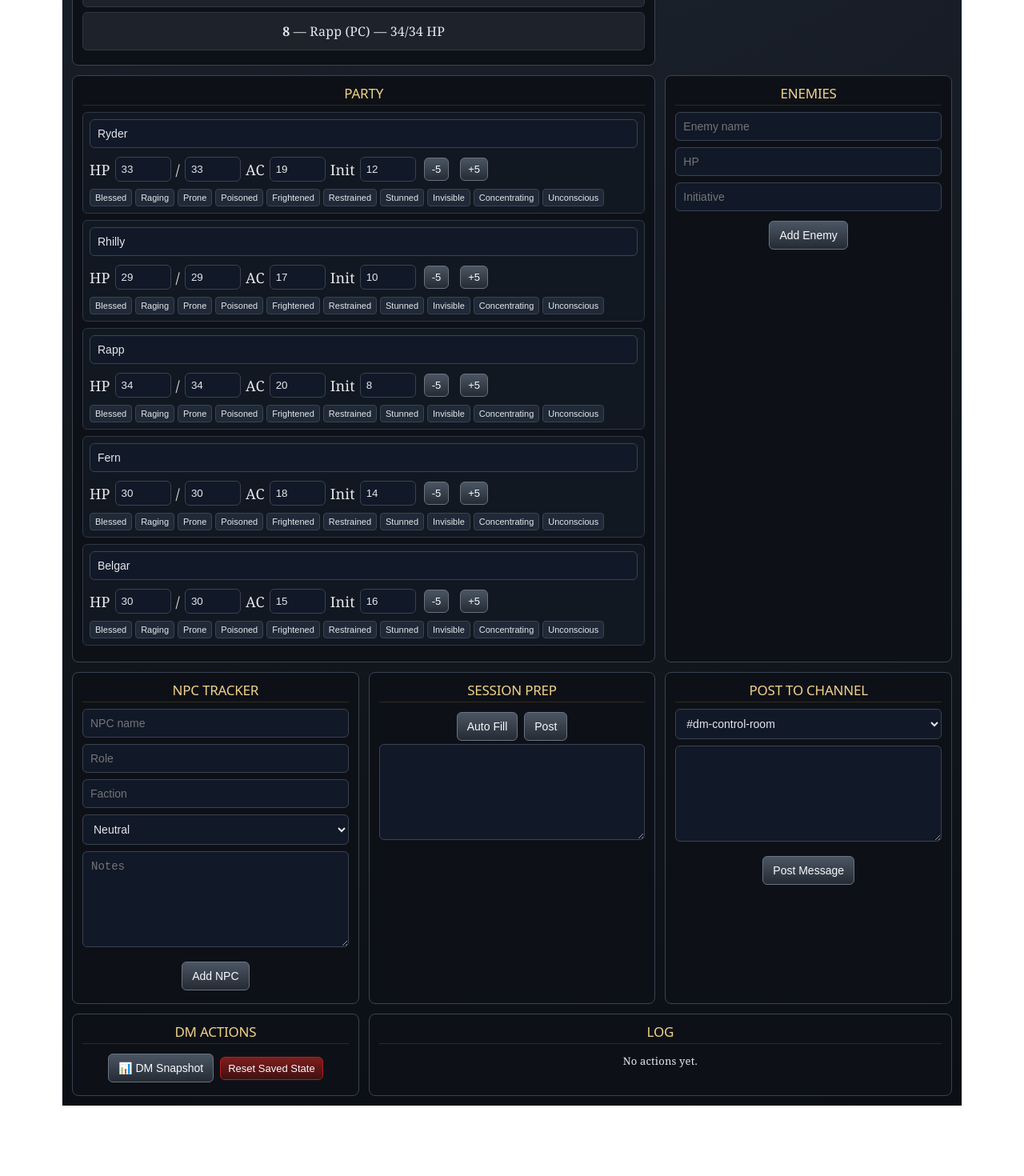
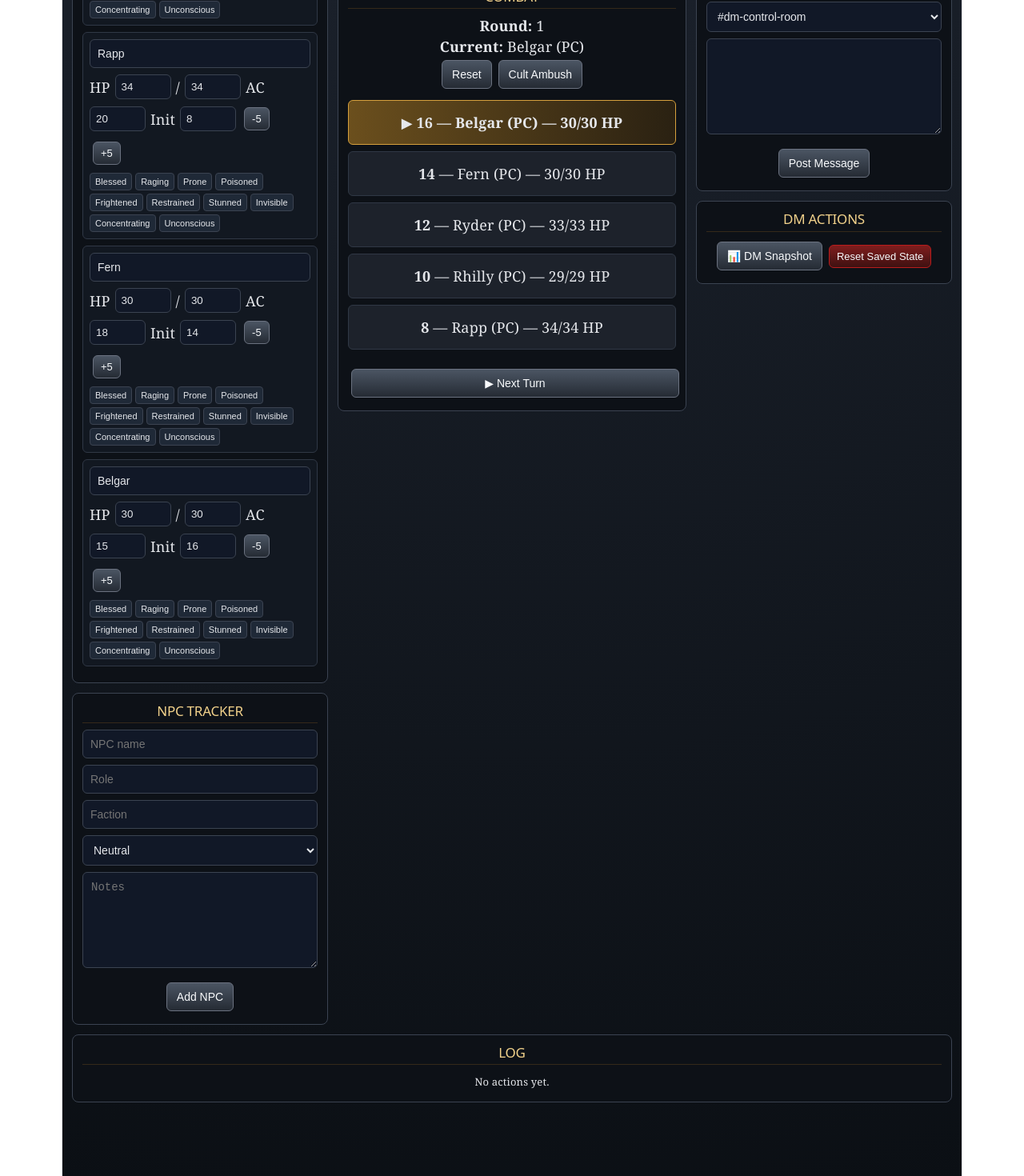
Before and after one commit to hahnfahn-web/greyhawk-console, a React (Vite) app: page / in a window 1280 px wide. Shown: the part 600-2070 px from the top of the page at 80% size. Before the commit the page ends 1982 px from the top, so only its background shows below. Built offline with nearby package versions, Linux system fonts and the light colour scheme.

Commit message:
UI fix: layout + log panel + NPC tracker + Discord fixes

```diff
--- a/src/App.jsx
+++ b/src/App.jsx
@@ -21,7 +21,22 @@ function loadSaved(key, fallback) {
   }
 }
 
+function useIsMobile() {
+  const [isMobile, setIsMobile] = useState(false);
+
+  useEffect(() => {
+    const check = () => setIsMobile(window.innerWidth < 900);
+    check();
+    window.addEventListener("resize", check);
+    return () => window.removeEventListener("resize", check);
+  }, []);
+
+  return isMobile;
+}
+
 export default function App() {
+  const isMobile = useIsMobile();
+
   const [log, setLog] = useState(() => loadSaved("log", []));
   const [bridgeUrl, setBridgeUrl] = useState(() => loadSaved("bridgeUrl", BRIDGE_DEFAULT));
   const [apiKey, setApiKey] = useState(() => loadSaved("apiKey", ""));
@@ -162,13 +177,11 @@ export default function App() {
 
   const updateEnemyHp = (id, amount) => {
     const enemy = enemies.find((e) => e.id === id);
-
     setEnemies((prev) =>
       prev.map((e) =>
         e.id === id ? { ...e, hp: clamp(e.hp + amount, 0, e.maxHp) } : e
       )
     );
-
     if (enemy) addLog(`${enemy.name} ${amount < 0 ? "takes" : "heals"} ${Math.abs(amount)} HP.`);
   };
 
@@ -180,18 +193,9 @@ export default function App() {
 
   const addNpc = () => {
     if (!npcForm.name.trim()) return;
-
     const npc = { id: Date.now(), ...npcForm, name: npcForm.name.trim() };
     setNpcs((prev) => [...prev, npc]);
-
-    setNpcForm({
-      name: "",
-      role: "",
-      faction: "",
-      attitude: "Neutral",
-      notes: "",
-    });
-
+    setNpcForm({ name: "", role: "", faction: "", attitude: "Neutral", notes: "" });
     addLog(`NPC added: ${npc.name}.`);
   };
 
@@ -211,9 +215,7 @@ export default function App() {
 
   const nextTurn = () => {
     if (!initiative.length) return;
-
     const next = turnIndex + 1;
-
     if (next >= initiative.length) {
       setTurnIndex(0);
       setRound((r) => r + 1);
@@ -296,11 +298,30 @@ Earth Node Progress: ${nodeProgress}%`;
     window.location.reload();
   };
 
+  const layoutStyle = isMobile ? mobileGridStyle : desktopGridStyle;
+
   return (
     <div style={pageStyle}>
       <h1 style={titleStyle}>Greyhawk Command Console v2</h1>
 
-      <main style={gridStyle}>
+      <main style={layoutStyle}>
+        <div style={leftColumnStyle}>
+          <PartyPanel
+            party={party}
+            updatePartyField={updatePartyField}
+            updatePartyHp={updatePartyHp}
+            toggleCondition={toggleCondition}
+          />
+          <NpcPanel
+            npcs={npcs}
+            npcForm={npcForm}
+            setNpcForm={setNpcForm}
+            addNpc={addNpc}
+            removeNpc={removeNpc}
+          />
+        </div>
+
+        <div style={topBarStyle}>
           <Panel title="Discord Bridge">
             <input style={inputStyle} value={bridgeUrl} onChange={(e) => setBridgeUrl(e.target.value)} />
             <input style={inputStyle} type="password" value={apiKey} onChange={(e) => setApiKey(e.target.value)} />
@@ -321,104 +342,29 @@ Earth Node Progress: ${nodeProgress}%`;
             <button style={smallButtonStyle} onClick={() => setDungeonAlert((v) => clamp(v + 1, 0, 5))}>Dungeon +</button>
             <button style={smallButtonStyle} onClick={() => setNodeProgress((v) => clamp(v + 10, 0, 100))}>Node +</button>
           </Panel>
-
-        <Panel title="Combat" span={2}>
-          <div><strong>Round:</strong> {round}</div>
-          <div><strong>Current:</strong> {active ? `${active.name} (${active.type})` : "None"}</div>
-          <button style={buttonStyle} onClick={nextTurn}>Next Turn</button>
-          <button style={buttonStyle} onClick={resetCombat}>Reset</button>
-          <button style={buttonStyle} onClick={loadCultAmbush}>Cult Ambush</button>
-
-          <div style={{ marginTop: 10 }}>
-            {initiative.map((c, i) => (
-              <div key={`${c.type}-${c.id}`} style={i === turnIndex ? activeRowStyle : rowStyle}>
-                {i === turnIndex ? "▶ " : ""}
-                <strong>{c.init}</strong> — {c.name} ({c.type}) — {c.hp}/{c.maxHp} HP
-              </div>
-            ))}
-          </div>
-        </Panel>
-
-        <Panel title="Party" span={2}>
-          {party.map((p, i) => (
-            <div key={`${p.name}-${i}`} style={innerCardStyle}>
-              <input style={inputStyle} value={p.name} onChange={(e) => updatePartyField(i, "name", e.target.value)} />
-
-              <div style={flexRowStyle}>
-                <span>HP</span>
-                <input style={smallInputStyle} value={p.hp} onChange={(e) => updatePartyField(i, "hp", e.target.value)} />
-                <span>/</span>
-                <input style={smallInputStyle} value={p.maxHp} onChange={(e) => updatePartyField(i, "maxHp", e.target.value)} />
-                <span>AC</span>
-                <input style={smallInputStyle} value={p.ac} onChange={(e) => updatePartyField(i, "ac", e.target.value)} />
-                <span>Init</span>
-                <input style={smallInputStyle} value={p.init} onChange={(e) => updatePartyField(i, "init", e.target.value)} />
-                <button style={smallButtonStyle} onClick={() => updatePartyHp(i, -5)}>-5</button>
-                <button style={smallButtonStyle} onClick={() => updatePartyHp(i, 5)}>+5</button>
         </div>
 
-              <div style={conditionWrapStyle}>
-                {CONDITIONS.map((c) => {
-                  const activeCondition = p.conditions.includes(c);
-                  return (
-                    <button
-                      key={c}
-                      onClick={() => toggleCondition(i, c)}
-                      style={{
-                        ...conditionButtonStyle,
-                        background: activeCondition ? "#8a6d1d" : "#1f2937",
-                        color: activeCondition ? "#fff2b8" : "#e5e7eb",
-                      }}
-                    >
-                      {c}
-                    </button>
-                  );
-                })}
+        <div style={centerColumnStyle}>
+          <CombatPanel
+            round={round}
+            active={active}
+            initiative={initiative}
+            turnIndex={turnIndex}
+            nextTurn={nextTurn}
+            resetCombat={resetCombat}
+            loadCultAmbush={loadCultAmbush}
+          />
         </div>
-            </div>
-          ))}
-        </Panel>
 
-        <Panel title="Enemies">
-          <input style={inputStyle} placeholder="Enemy name" value={enemyForm.name} onChange={(e) => setEnemyForm({ ...enemyForm, name: e.target.value })} />
-          <input style={inputStyle} placeholder="HP" value={enemyForm.hp} onChange={(e) => setEnemyForm({ ...enemyForm, hp: e.target.value })} />
-          <input style={inputStyle} placeholder="Initiative" value={enemyForm.init} onChange={(e) => setEnemyForm({ ...enemyForm, init: e.target.value })} />
-          <button style={buttonStyle} onClick={addEnemy}>Add Enemy</button>
-
-          {enemies.map((e) => (
-            <div key={e.id} style={innerCardStyle}>
-              <strong>{e.name}</strong>
-              <div>{e.hp}/{e.maxHp} HP | Init {e.init}</div>
-              <button style={smallButtonStyle} onClick={() => updateEnemyHp(e.id, -5)}>-5</button>
-              <button style={smallButtonStyle} onClick={() => updateEnemyHp(e.id, 5)}>+5</button>
-              <button style={dangerButtonStyle} onClick={() => removeEnemy(e.id)}>Remove</button>
-            </div>
-          ))}
-        </Panel>
-
-        <Panel title="NPC Tracker">
-          <input style={inputStyle} placeholder="NPC name" value={npcForm.name} onChange={(e) => setNpcForm({ ...npcForm, name: e.target.value })} />
-          <input style={inputStyle} placeholder="Role" value={npcForm.role} onChange={(e) => setNpcForm({ ...npcForm, role: e.target.value })} />
-          <input style={inputStyle} placeholder="Faction" value={npcForm.faction} onChange={(e) => setNpcForm({ ...npcForm, faction: e.target.value })} />
-          <select style={inputStyle} value={npcForm.attitude} onChange={(e) => setNpcForm({ ...npcForm, attitude: e.target.value })}>
-            <option>Friendly</option>
-            <option>Neutral</option>
-            <option>Suspicious</option>
-            <option>Hostile</option>
-          </select>
-          <textarea style={textAreaStyle} placeholder="Notes" value={npcForm.notes} onChange={(e) => setNpcForm({ ...npcForm, notes: e.target.value })} />
-          <button style={buttonStyle} onClick={addNpc}>Add NPC</button>
-
-          {npcs.map((npc) => (
-            <div key={npc.id} style={innerCardStyle}>
-              <strong>{npc.name}</strong>
-              <div>{npc.role || "Unknown role"} | {npc.faction || "No faction"}</div>
-              <div><em>{npc.attitude}</em></div>
-              <p>{npc.notes}</p>
-              <button style={dangerButtonStyle} onClick={() => removeNpc(npc.id)}>Remove</button>
-            </div>
-          ))}
-        </Panel>
+        <div style={rightColumnStyle}>
+          <EnemiesPanel
+            enemies={enemies}
+            enemyForm={enemyForm}
+            setEnemyForm={setEnemyForm}
+            addEnemy={addEnemy}
+            updateEnemyHp={updateEnemyHp}
+            removeEnemy={removeEnemy}
+          />
 
           <Panel title="Session Prep">
             <button style={buttonStyle} onClick={() => setSessionPrep(buildPrep())}>Auto Fill</button>
@@ -442,23 +388,139 @@ Earth Node Progress: ${nodeProgress}%`;
             <button style={buttonStyle} onClick={() => postToDiscord("dm-control-room", buildSnapshot())}>📊 DM Snapshot</button>
             <button style={dangerButtonStyle} onClick={resetSavedState}>Reset Saved State</button>
           </Panel>
+        </div>
 
-        <Panel title="Log" span={2}>
+        <div style={bottomBarStyle}>
+          <Panel title="Log">
             <div style={logBoxStyle}>
               {log.length === 0 ? <p>No actions yet.</p> : log.map((l, i) => <div key={i}>• {l}</div>)}
             </div>
           </Panel>
+        </div>
       </main>
     </div>
   );
 }
 
-function Panel({ title, children, span = 1 }) {
+function Panel({ title, children }) {
   return (
-    <section style={{ ...cardStyle, gridColumn: `span ${span}` }}>
+    <section style={cardStyle}>
       <h2 style={panelTitleStyle}>{title}</h2>
       {children}
     </section>
+  );
+}
+
+function CombatPanel({ round, active, initiative, turnIndex, nextTurn, resetCombat, loadCultAmbush }) {
+  return (
+    <Panel title="Combat">
+      <div><strong>Round:</strong> {round}</div>
+      <div><strong>Current:</strong> {active ? `${active.name} (${active.type})` : "None"}</div>
+      <button style={buttonStyle} onClick={resetCombat}>Reset</button>
+      <button style={buttonStyle} onClick={loadCultAmbush}>Cult Ambush</button>
+
+      <div style={{ marginTop: 10 }}>
+        {initiative.map((c, i) => (
+          <div key={`${c.type}-${c.id}`} style={i === turnIndex ? activeRowStyle : rowStyle}>
+            {i === turnIndex ? "▶ " : ""}
+            <strong>{c.init}</strong> — {c.name} ({c.type}) — {c.hp}/{c.maxHp} HP
+          </div>
+        ))}
+      </div>
+
+      <div style={stickyTurnBarStyle}>
+        <button style={{ ...buttonStyle, width: "100%" }} onClick={nextTurn}>▶ Next Turn</button>
+      </div>
+    </Panel>
+  );
+}
+
+function PartyPanel({ party, updatePartyField, updatePartyHp, toggleCondition }) {
+  return (
+    <Panel title="Party">
+      {party.map((p, i) => (
+        <div key={`${p.name}-${i}`} style={innerCardStyle}>
+          <input style={inputStyle} value={p.name} onChange={(e) => updatePartyField(i, "name", e.target.value)} />
+          <div style={flexRowStyle}>
+            <span>HP</span>
+            <input style={smallInputStyle} value={p.hp} onChange={(e) => updatePartyField(i, "hp", e.target.value)} />
+            <span>/</span>
+            <input style={smallInputStyle} value={p.maxHp} onChange={(e) => updatePartyField(i, "maxHp", e.target.value)} />
+            <span>AC</span>
+            <input style={smallInputStyle} value={p.ac} onChange={(e) => updatePartyField(i, "ac", e.target.value)} />
+            <span>Init</span>
+            <input style={smallInputStyle} value={p.init} onChange={(e) => updatePartyField(i, "init", e.target.value)} />
+            <button style={smallButtonStyle} onClick={() => updatePartyHp(i, -5)}>-5</button>
+            <button style={smallButtonStyle} onClick={() => updatePartyHp(i, 5)}>+5</button>
+          </div>
+          <div style={conditionWrapStyle}>
+            {CONDITIONS.map((c) => {
+              const activeCondition = p.conditions.includes(c);
+              return (
+                <button
+                  key={c}
+                  onClick={() => toggleCondition(i, c)}
+                  style={{
+                    ...conditionButtonStyle,
+                    background: activeCondition ? "#8a6d1d" : "#1f2937",
+                    color: activeCondition ? "#fff2b8" : "#e5e7eb",
+                  }}
+                >
+                  {c}
+                </button>
+              );
+            })}
+          </div>
+        </div>
+      ))}
+    </Panel>
+  );
+}
+
+function EnemiesPanel({ enemies, enemyForm, setEnemyForm, addEnemy, updateEnemyHp, removeEnemy }) {
+  return (
+    <Panel title="Enemies">
+      <input style={inputStyle} placeholder="Enemy name" value={enemyForm.name} onChange={(e) => setEnemyForm({ ...enemyForm, name: e.target.value })} />
+      <input style={inputStyle} placeholder="HP" value={enemyForm.hp} onChange={(e) => setEnemyForm({ ...enemyForm, hp: e.target.value })} />
+      <input style={inputStyle} placeholder="Initiative" value={enemyForm.init} onChange={(e) => setEnemyForm({ ...enemyForm, init: e.target.value })} />
+      <button style={buttonStyle} onClick={addEnemy}>Add Enemy</button>
+      {enemies.map((e) => (
+        <div key={e.id} style={innerCardStyle}>
+          <strong>{e.name}</strong>
+          <div>{e.hp}/{e.maxHp} HP | Init {e.init}</div>
+          <button style={smallButtonStyle} onClick={() => updateEnemyHp(e.id, -5)}>-5</button>
+          <button style={smallButtonStyle} onClick={() => updateEnemyHp(e.id, 5)}>+5</button>
+          <button style={dangerButtonStyle} onClick={() => removeEnemy(e.id)}>Remove</button>
+        </div>
+      ))}
+    </Panel>
+  );
+}
+
+function NpcPanel({ npcs, npcForm, setNpcForm, addNpc, removeNpc }) {
+  return (
+    <Panel title="NPC Tracker">
+      <input style={inputStyle} placeholder="NPC name" value={npcForm.name} onChange={(e) => setNpcForm({ ...npcForm, name: e.target.value })} />
+      <input style={inputStyle} placeholder="Role" value={npcForm.role} onChange={(e) => setNpcForm({ ...npcForm, role: e.target.value })} />
+      <input style={inputStyle} placeholder="Faction" value={npcForm.faction} onChange={(e) => setNpcForm({ ...npcForm, faction: e.target.value })} />
+      <select style={inputStyle} value={npcForm.attitude} onChange={(e) => setNpcForm({ ...npcForm, attitude: e.target.value })}>
+        <option>Friendly</option>
+        <option>Neutral</option>
+        <option>Suspicious</option>
+        <option>Hostile</option>
+      </select>
+      <textarea style={textAreaStyle} placeholder="Notes" value={npcForm.notes} onChange={(e) => setNpcForm({ ...npcForm, notes: e.target.value })} />
+      <button style={buttonStyle} onClick={addNpc}>Add NPC</button>
+      {npcs.map((npc) => (
+        <div key={npc.id} style={innerCardStyle}>
+          <strong>{npc.name}</strong>
+          <div>{npc.role || "Unknown role"} | {npc.faction || "No faction"}</div>
+          <div><em>{npc.attitude}</em></div>
+          <p>{npc.notes}</p>
+          <button style={dangerButtonStyle} onClick={() => removeNpc(npc.id)}>Remove</button>
+        </div>
+      ))}
+    </Panel>
   );
 }
 
@@ -479,12 +541,60 @@ const titleStyle = {
   margin: "8px 0 14px",
 };
 
-const gridStyle = {
+const desktopGridStyle = {
   display: "grid",
-  gridTemplateColumns: "repeat(auto-fit, minmax(320px, 1fr))",
+  gridTemplateColumns: "320px 1fr 320px",
+  gridTemplateRows: "auto 1fr 180px",
+  gridTemplateAreas: `
+    "left top right"
+    "left center right"
+    "bottom bottom bottom"
+  `,
   gap: 12,
-  width: "100%",
-  boxSizing: "border-box",
+  minHeight: "calc(100vh - 80px)",
+};
+
+const mobileGridStyle = {
+  display: "grid",
+  gridTemplateColumns: "1fr",
+  gap: 12,
+};
+
+const leftColumnStyle = {
+  gridArea: "left",
+  display: "grid",
+  gap: 12,
+  alignContent: "start",
+  minHeight: 0,
+  overflowY: "auto",
+};
+
+const topBarStyle = {
+  gridArea: "top",
+  display: "grid",
+  gridTemplateColumns: "repeat(auto-fit, minmax(220px, 1fr))",
+  gap: 12,
+  alignContent: "start",
+};
+
+const centerColumnStyle = {
+  gridArea: "center",
+  minHeight: 0,
+  overflowY: "auto",
+};
+
+const rightColumnStyle = {
+  gridArea: "right",
+  display: "grid",
+  gap: 12,
+  alignContent: "start",
+  minHeight: 0,
+  overflowY: "auto",
+};
+
+const bottomBarStyle = {
+  gridArea: "bottom",
+  minHeight: 0,
 };
 
 const cardStyle = {
@@ -580,18 +690,27 @@ const conditionButtonStyle = {
 };
 
 const rowStyle = {
-  padding: 10,
-  marginBottom: 6,
+  padding: 14,
+  marginBottom: 8,
   border: "1px solid #303845",
   borderRadius: 6,
-  fontSize: 16,
+  fontSize: 18,
   background: "#1d222b",
 };
 
 const activeRowStyle = {
   ...rowStyle,
-  background: "#4a3415",
+  background: "linear-gradient(90deg, #6b4f1d, #2a2112)",
   border: "1px solid #d6a03d",
+  fontWeight: "bold",
+};
+
+const stickyTurnBarStyle = {
+  position: "sticky",
+  bottom: 0,
+  background: "#0d1117",
+  paddingTop: 10,
+  marginTop: 10,
 };
 
 const textAreaStyle = {
@@ -608,7 +727,7 @@ const textAreaStyle = {
 };
 
 const logBoxStyle = {
-  maxHeight: 250,
+  maxHeight: 135,
   overflowY: "auto",
   fontSize: 13,
 };
```
Lines whose indentation alone changed are shown as unchanged.
